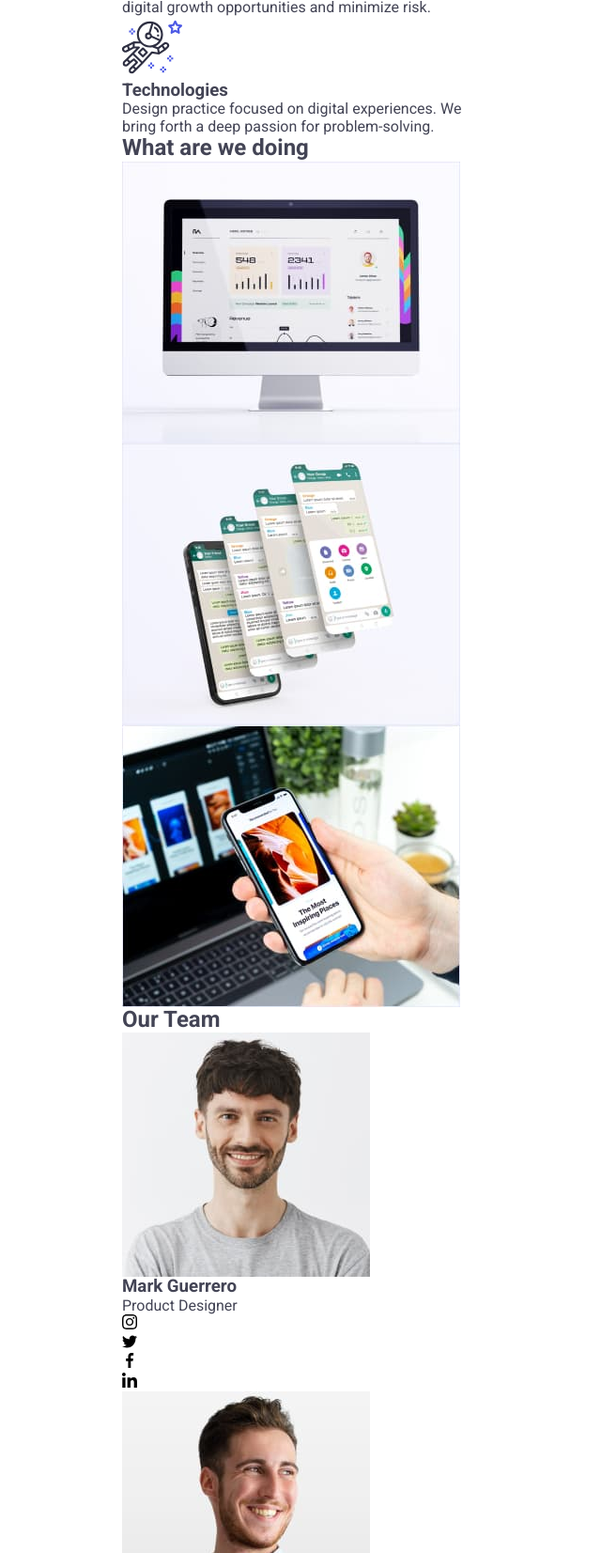
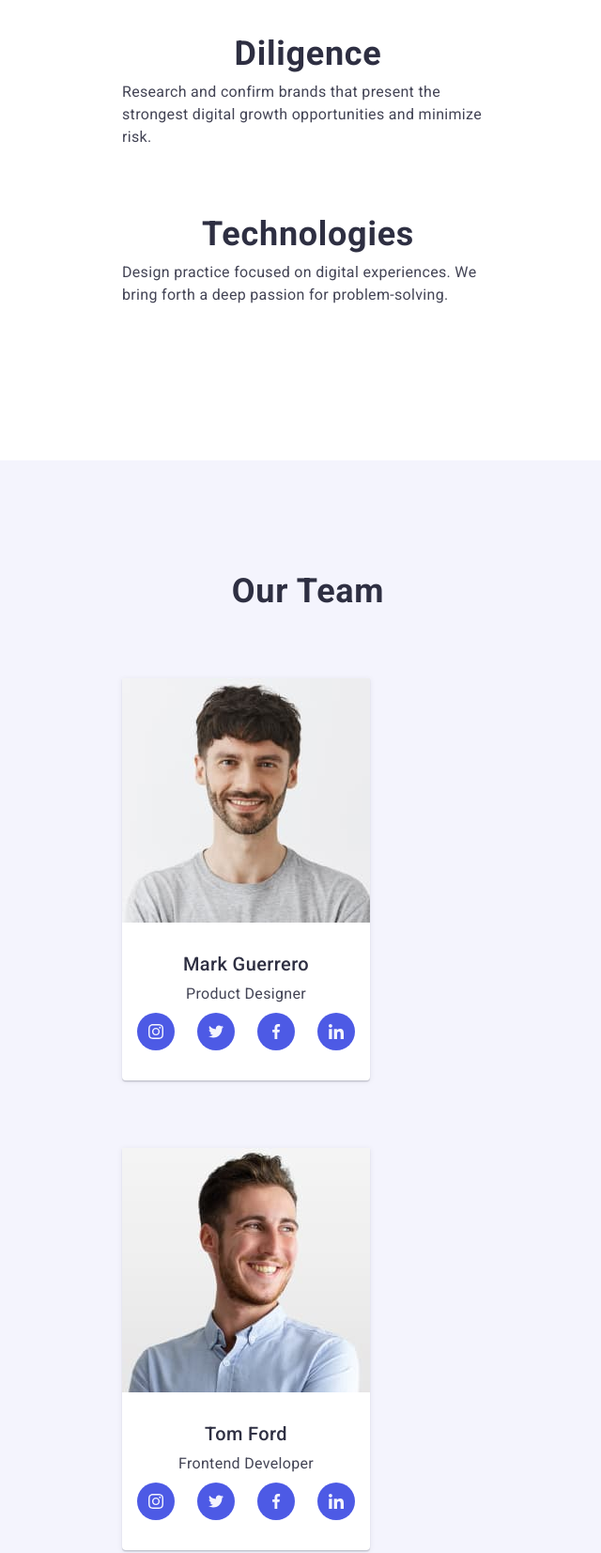
Before and after one commit to Pantherstich/goit-markup-hw-06, a plain HTML site: page index.html in a window 1280 px wide. Shown: the part 892-2545 px from the top of the page at 94% size, without its empty margins (312-952 px from the left). Drawn offline with nearby package versions, Linux system fonts and the light colour scheme.

Commit message:
start team

```diff
--- a/css/styles.css
+++ b/css/styles.css
@@ -50,6 +50,18 @@ body {
 }
 .site-naw {
   visibility: hidden;
+}
+.visually-hidden {
+  position: absolute;
+  width: 1px;
+  height: 1px;
+  margin: -1px;
+  border: 0;
+  padding: 0;
+  white-space: nowrap;
+  clip-path: inset(100%);
+  clip: rect(0 0 0 0);
+  overflow: hidden;
 }
 /* mobile */
 
@@ -104,17 +116,19 @@ body {
   justify-content: space-between;
 }
 .menu-hidden,
-.contacts-hidden {
+.contacts-hidden,
+.doing {
   position: absolute;
-  width: 1px;
-  height: 1px;
-  margin: -1px;
-  border: 0;
-  padding: 0;
-  white-space: nowrap;
   clip-path: inset(100%);
-  clip: rect(0 0 0 0);
-  overflow: hidden;
+
+  /* width: 1px; */
+  /* height: 1px; */
+  /* margin: -1px; */
+  /* border: 0; */
+  /* padding: 0; */
+  /* white-space: nowrap; */
+  /* clip: rect(0 0 0 0); */
+  /* overflow: hidden; */
 }
 .header-flex {
   padding: 25px 16px;
@@ -248,7 +262,7 @@ body {
   background-repeat: no-repeat;
   background-position: center;
   max-width: 428px;
-    max-height: 432px;
+  max-height: 432px;
 
   margin: 0 auto;
   background-color: var(--heading-text-color);
@@ -425,9 +439,9 @@ body {
   transition: fill var(--transition);
   transform: translateY(-50%);
   color: #8e8f99;
-} */
-/*  */
-/* .input-input:hover + .input-svg,
+}
+
+.input-input:hover + .input-svg,
 .input-input:focus + .input-svg {
   fill: #4d5ae5;
 }
@@ -508,10 +522,6 @@ body {
 .check-svg-box:hover {
   border: 1px solid #404bbf;
 }
-
-
-
-
 
 /* .hero {
   padding: 188px 0;
@@ -786,22 +796,46 @@ body {
 } */
 
 /* ПРО */
+/* about */
+.about {
+  padding: 92px 0;
+}
+.about-icon {
+  position: absolute;
+  clip-path: inset(100%);
+}
+.about-list {
+  padding-left: 0;
+  padding-right: 0;
+  /* display: flex; */
+}
+.about-item {
+  width: 100%;
+  padding-bottom: 72px;
+}
+.about-list-title {
+  text-align: center;
+  font-style: normal;
+  font-weight: 700;
+  font-size: 36px;
+  line-height: 1.11;
+  letter-spacing: 0.02em;
+  color: var(--heading-text-color);
+  margin-bottom: 8px;
+}
+.about-list-item {
+  font-style: normal;
+  font-weight: 400;
+  font-size: 16px;
+  line-height: 1.5;
+  letter-spacing: 0.02em;
+  color: var(--primary-text-color);
+}
 /* .about {
   padding: 120px 0px;
 }
 
-.visually-hidden {
-  position: absolute;
-  width: 1px;
-  height: 1px;
-  margin: -1px;
-  border: 0;
-  padding: 0;
-  white-space: nowrap;
-  clip-path: inset(100%);
-  clip: rect(0 0 0 0);
-  overflow: hidden;
-}
+
 .about-list {
   padding-left: 0;
   padding-right: 0;
@@ -842,6 +876,8 @@ body {
   color: var(--primary-text-color);
 } */
 /* шо ми робимо */
+.doing {
+}
 /* .doing {
   padding-bottom: 120px;
 }
@@ -873,6 +909,131 @@ body {
 } */
 
 /* Команда */
+.team {
+  padding: 120px 0;
+  background: #f4f4fd;
+}
+
+.team-title,
+.customers-title {
+  margin-bottom: 72px;
+  font-style: normal;
+  text-align: center;
+  font-weight: 700;
+  font-size: 36px;
+  line-height: 1.11;
+  letter-spacing: 0.02em;
+  text-transform: capitalize;
+  color: var(--heading-text-color);
+}
+.team-items {
+  margin-top: 72px;
+  flex-direction: column;
+  display: flex;
+  width: 264px;
+  gap: 72px;
+  padding-left: 0;
+  padding-right: 0;
+  justify-content: space-around;
+}
+.mobile-container {
+  margin-left: auto;
+  margin-right: auto;
+}
+.team-list-title {
+  margin-bottom: 8px;
+  text-align: center;
+  font-style: normal;
+  font-weight: 500;
+  font-size: 20px;
+  line-height: 1.2;
+  letter-spacing: 0.02em;
+  color: var(--heading-text-color);
+}
+.team-list {
+  width: 100%;
+  border-radius: 0px 0px 4px 4px;
+  background-color: #fff;
+  box-shadow: 0px 2px 1px 0px rgba(46, 47, 66, 0.08),
+    0px 1px 1px 0px rgba(46, 47, 66, 0.16),
+    0px 1px 6px 0px rgba(46, 47, 66, 0.08);
+}
+.team-discribtion {
+  padding: 32px 0;
+}
+.team-list-item {
+  text-align: center;
+  font-style: normal;
+  font-weight: 400;
+  font-size: 16px;
+  line-height: 1.5;
+  letter-spacing: 0.02em;
+  color: var(--primary-text-color);
+  margin-bottom: 8px;
+}
+.social-list {
+  display: flex;
+  gap: 24px;
+  justify-content: center;
+}
+.social-list-item {
+  width: 40px;
+  height: 40px;
+}
+.social-link {
+  width: 100%;
+  height: 100%;
+  background-color: #4d5ae5;
+  border-radius: 50%;
+  display: flex;
+  align-items: center;
+  justify-content: center;
+  transition: background-color var(--transition);
+}
+.social-icon {
+  fill: #f4f4fd;
+}
+
+.social-link:hover,
+.social-link:focus {
+  background-color: var(--accent-color);
+}
+
+/* клієнти */
+/* .customers {
+  padding: 120px 0;
+} */
+/* соцальні іконки */
+/* .social-list {
+  display: flex;
+  gap: 24px;
+  justify-content: center;
+}
+.social-list-item {
+  width: 40px;
+  height: 40px;
+}
+.social-link {
+  width: 100%;
+  height: 100%;
+  background-color: #4d5ae5;
+  border-radius: 50%;
+  display: flex;
+  align-items: center;
+  justify-content: center;
+  transition: background-color var(--transition);
+}
+.social-icon {
+  fill: #f4f4fd;
+}
+
+.social-link:hover,
+.social-link:focus {
+  background-color: var(--accent-color);
+}
+
+
+
 /* .team {
   padding: 120px 0;
   background: #f4f4fd;
--- a/index.html
+++ b/index.html
@@ -160,7 +160,7 @@
         </div>
       </section>
       <section class="team">
-        <div class="container">
+        <div class="container mobile-container">
           <h2 class="team-title">Our Team</h2>
           <ul class="team-items list">
             <li class="team-list">
```
